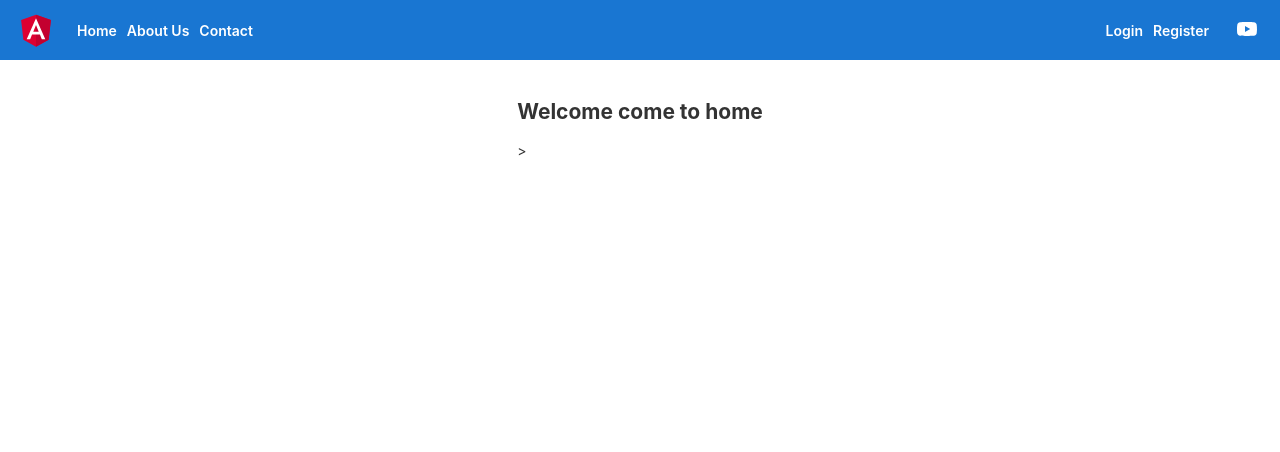
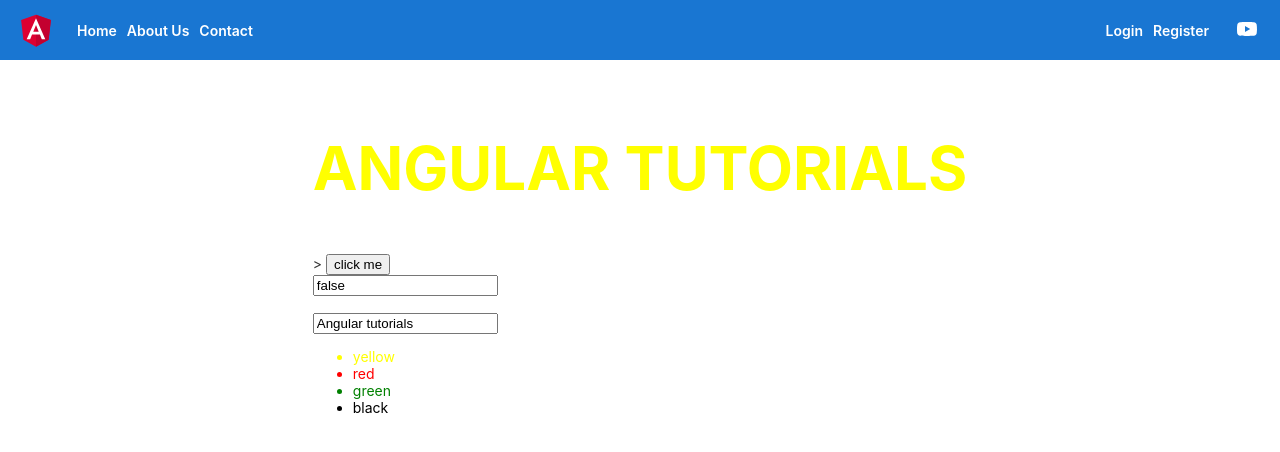
Before and after one commit to dushyanthak1988/angualr14, an Angular app: page /Home in a window 1280 px wide. Shown: the top 452 px of the page. Built offline with nearby package versions, Linux system fonts and the light colour scheme.

Commit message:
Changes up-to  2023-06-22

```diff
--- a/src/app/app.module.ts
+++ b/src/app/app.module.ts
@@ -9,6 +9,7 @@ import { ContactComponent } from './contact/contact.component';
 import { StatusComponent } from './status/status.component';
 import { LoginComponent } from './login/login.component';
 import { AddcontactComponent } from './addcontact/addcontact.component';
+import { FormsModule } from '@angular/forms';
 //import { AccessRoutingModule } from './access/access-routing.module';
 
 @NgModule({
@@ -23,7 +24,9 @@ import { AddcontactComponent } from './addcontact/addcontact.component';
   imports: [
     BrowserModule,
     AppRoutingModule,
-    LoginComponent,
+    FormsModule
+    //LoginComponent,
+
    // AccessRoutingModule
   ],
   providers: [],
--- a/src/app/home/home.component.html
+++ b/src/app/home/home.component.html
@@ -1 +1,16 @@
-<h2> Welcome come to home</h2>>
+<h2 [ngStyle]="stylevalue" > {{headername | uppercase}}</h2>>
+
+<h2 *ngIf="salary>0"  [ngClass]="className" > My Salary is {{ salary| percent }}</h2>
+
+<button (click)="functionclick()"> click me  </button>
+<br>
+<input [value]="isdisabled" [disabled]="isdisabled" #txt (change)="functionclick1(txt.value)" />
+
+<br>
+<br>
+<input [(ngModel)]="headername" />
+
+<ul>
+   <li *ngFor="let item of colors" style="color: {{item}};" >{{item}} </li>
+
+</ul>
--- a/src/app/home/home.component.ts
+++ b/src/app/home/home.component.ts
@@ -8,8 +8,20 @@ import { Component, OnInit } from '@angular/core';
 export class HomeComponent implements OnInit {
 
   constructor() { }
+  headername= "Angular tutorials"
+  salary = 0
+  isdisabled = false;
+  colorname = "red";
+  className = 'headclass';
+  stylevalue = { "color":"yellow" , "font-size":"60px" }
+  colors= [ 'yellow' , 'red', 'green' , 'black' ] ;
 
   ngOnInit(): void {
   }
-
+  functionclick (){
+    alert("testing function");
+  }
+functionclick1 (name :  string){
+    alert( name);
+  }
 }
--- a/src/app/status/status.component.ts
+++ b/src/app/status/status.component.ts
@@ -9,7 +9,7 @@ import { Component, OnInit } from '@angular/core';
 
   `,
   styles: [
-    "h4{ Color:red; font-size:50px} "
+    "h4{ Color:red; font-size:50    px} "
   ]
 })
 export class StatusComponent implements OnInit {
```
